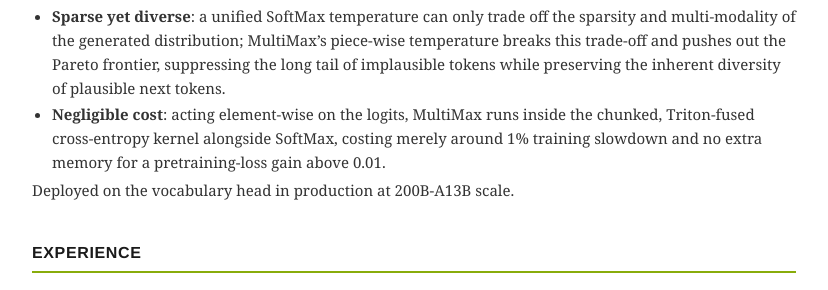
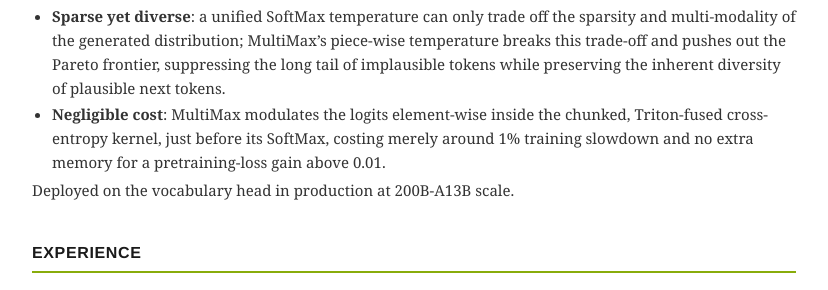
Before and after one commit to ZhouYuxuanYX/ZhouYuxuanYX.github.io, a Jekyll site: the page cv/index.html, which Jekyll copies as it is, in a window 1280 px wide and 900 px high, scrolled down 1177 px. Shown: the part 156-446 px from the top of the window, without its empty margins (226-1054 px from the left). Built offline with Jekyll 4.4.1, drawn with Linux system fonts in a browser that asks for light colours.

Commit message:
CV: MultiMax modulates the logits before the kernel's SoftMax, not alongside it

```diff
--- a/cv/index.html
+++ b/cv/index.html
@@ -163,8 +163,8 @@
           multi-modality of the generated distribution; MultiMax&rsquo;s piece-wise temperature breaks this trade-off and pushes out
           the Pareto frontier, suppressing the long tail of implausible tokens while preserving the
           inherent diversity of plausible next tokens.</li>
-        <li><strong>Negligible cost</strong>: acting element-wise on the logits, MultiMax runs inside the
-          chunked, Triton-fused cross-entropy kernel alongside SoftMax, costing merely around 1% training
+        <li><strong>Negligible cost</strong>: MultiMax modulates the logits element-wise inside the chunked,
+          Triton-fused cross-entropy kernel, just before its SoftMax, costing merely around 1% training
           slowdown and no extra memory for a pretraining-loss gain above 0.01.</li>
       </ul>
       Deployed on the vocabulary head in production at 200B-A13B scale.
```
